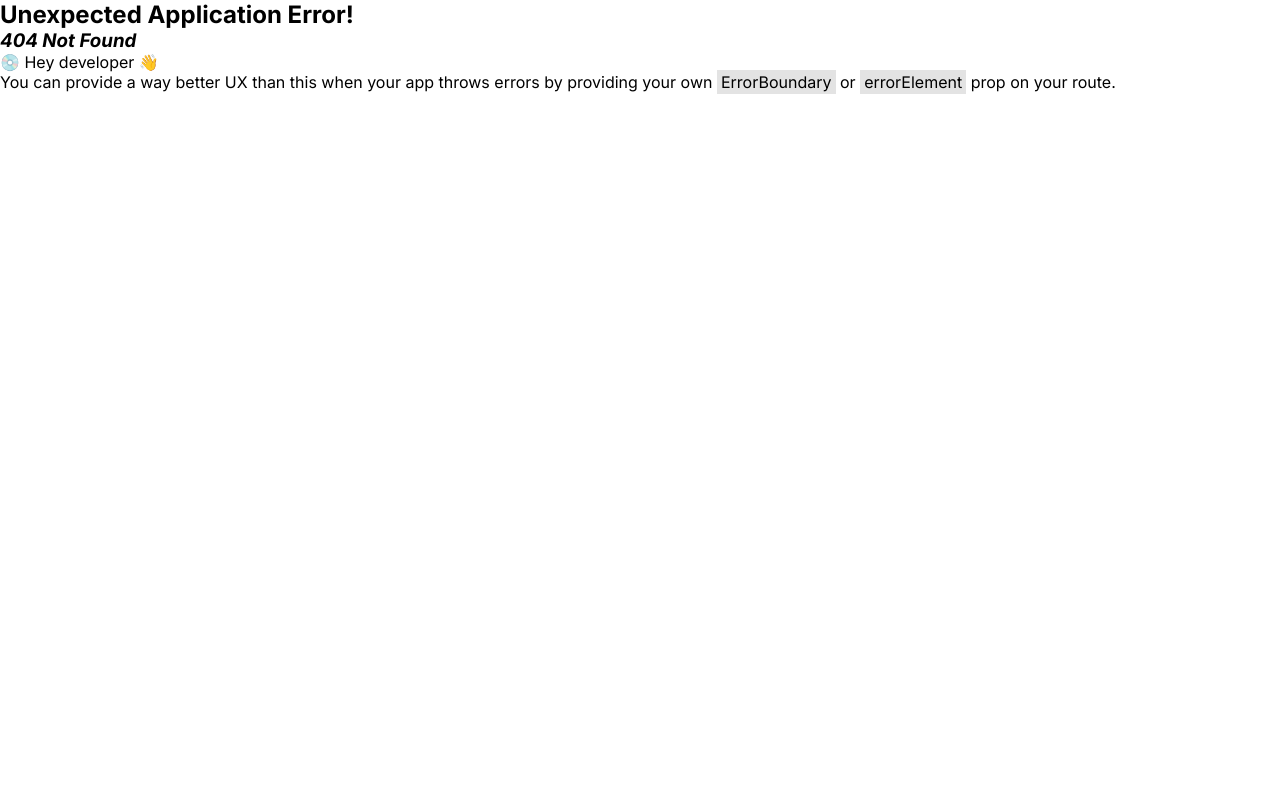
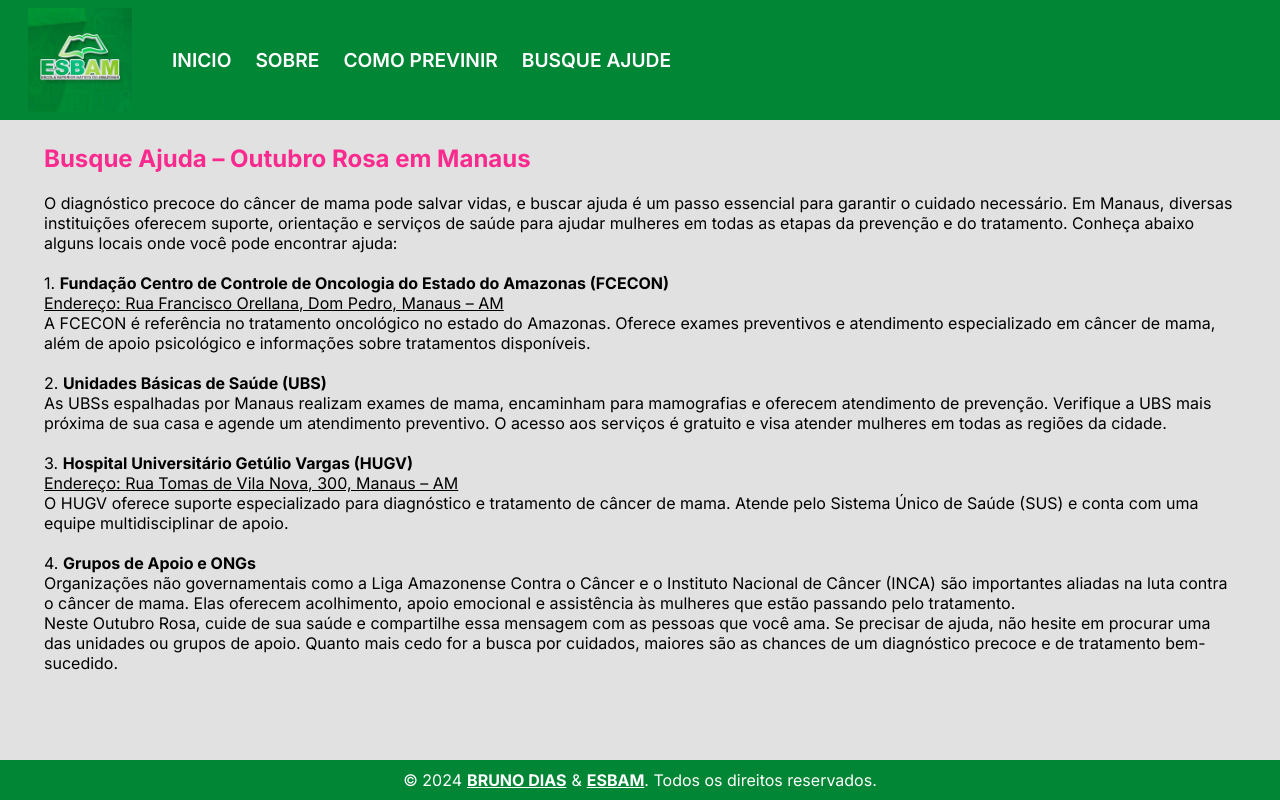
Before and after one commit to brunodias0903/pink-october-esbam, a React (Vite) app: page /find-help in a window 1280 px wide. Before the commit this address had no page. Built offline with nearby package versions, Linux system fonts and the light colour scheme.

Commit message:
feat: find help page

```diff
--- a/src/components/Header/index.tsx
+++ b/src/components/Header/index.tsx
@@ -16,6 +16,31 @@ const Header = () => {
 
   const toggleDropdown = () => {
     setIsDropdownOpen((prev) => !prev);
+  };
+
+  const showMobileHeaderOptions = () => {
+    if (isMobile && isDropdownOpen) {
+      return (
+        <DropdownMenu ref={dropdownRef}>
+          <HeaderLink to="/" color="#000000" fontWeight={"regular"}>
+            Início
+          </HeaderLink>
+          <HeaderLink to="/about" color="#000000" fontWeight={"regular"}>
+            Sobre
+          </HeaderLink>
+          <HeaderLink
+            to="/how-to-prevent"
+            color="#000000"
+            fontWeight={"regular"}
+          >
+            Como previnir
+          </HeaderLink>
+          <HeaderLink to="/find-help" color="#000000" fontWeight={"regular"}>
+            Busque ajuda
+          </HeaderLink>
+        </DropdownMenu>
+      );
+    }
   };
 
   useEffect(() => {
@@ -64,6 +89,7 @@ const Header = () => {
           <HeaderLink to="/">INICIO</HeaderLink>
           <HeaderLink to="/about">SOBRE</HeaderLink>
           <HeaderLink to="/how-to-prevent">COMO PREVINIR</HeaderLink>
+          <HeaderLink to="/find-help">BUSQUE AJUDE</HeaderLink>
         </HeaderNav>
       ) : (
         <div onClick={toggleDropdown}>
@@ -71,23 +97,7 @@ const Header = () => {
         </div>
       )}
 
-      {isMobile && isDropdownOpen && (
-        <DropdownMenu ref={dropdownRef}>
-          <HeaderLink to="/" color="#000000" fontWeight={"regular"}>
-            Início
-          </HeaderLink>
-          <HeaderLink to="/about" color="#000000" fontWeight={"regular"}>
-            Sobre
-          </HeaderLink>
-          <HeaderLink
-            to="/how-to-prevent"
-            color="#000000"
-            fontWeight={"regular"}
-          >
-            Como previnir
-          </HeaderLink>
-        </DropdownMenu>
-      )}
+      {showMobileHeaderOptions()}
     </HeaderContainer>
   );
 };
--- /dev/null
+++ b/src/pages/FindHelp/index.tsx
@@ -0,0 +1,74 @@
+import { FindHelpContainer, FindHelpP, FindHelpTitle } from "./styles";
+
+const FindHelp = () => {
+  return (
+    <FindHelpContainer>
+      <FindHelpTitle>Busque Ajuda – Outubro Rosa em Manaus</FindHelpTitle>
+      <FindHelpP>
+        <br />O diagnóstico precoce do câncer de mama pode salvar vidas, e
+        buscar ajuda é um passo essencial para garantir o cuidado necessário. Em
+        Manaus, diversas instituições oferecem suporte, orientação e serviços de
+        saúde para ajudar mulheres em todas as etapas da prevenção e do
+        tratamento. Conheça abaixo alguns locais onde você pode encontrar ajuda:{" "}
+        <br /> <br />
+        1.{" "}
+        <strong>
+          Fundação Centro de Controle de Oncologia do Estado do Amazonas
+          (FCECON)
+        </strong>{" "}
+        <br />{" "}
+        <a
+          href="https://www.google.com/maps/search/?api=1&query=Rua+Francisco+Orellana,+Dom+Pedro,+Manaus+AM"
+          target="_blank"
+          rel="noopener noreferrer"
+          style={{
+            textDecoration: "underline",
+            color: "inherit",
+            cursor: "pointer",
+          }}
+        >
+          Endereço: Rua Francisco Orellana, Dom Pedro, Manaus – AM
+        </a>{" "}
+        <br /> A FCECON é referência no tratamento oncológico no estado do
+        Amazonas. Oferece exames preventivos e atendimento especializado em
+        câncer de mama, além de apoio psicológico e informações sobre
+        tratamentos disponíveis. <br /> <br /> 2.{" "}
+        <strong>Unidades Básicas de Saúde (UBS)</strong> <br /> As UBSs
+        espalhadas por Manaus realizam exames de mama, encaminham para
+        mamografias e oferecem atendimento de prevenção. Verifique a UBS mais
+        próxima de sua casa e agende um atendimento preventivo. O acesso aos
+        serviços é gratuito e visa atender mulheres em todas as regiões da
+        cidade. <br /> <br /> 3.{" "}
+        <strong>Hospital Universitário Getúlio Vargas (HUGV)</strong> <br />{" "}
+        <a
+          href="https://www.google.com/maps/search/?api=1&query=Rua+Tomas+de+Vila+Nova,+300,+Manaus+AM"
+          target="_blank"
+          rel="noopener noreferrer"
+          style={{
+            textDecoration: "underline",
+            color: "inherit",
+            cursor: "pointer",
+          }}
+        >
+          Endereço: Rua Tomas de Vila Nova, 300, Manaus – AM
+        </a>{" "}
+        <br /> O HUGV oferece suporte especializado para diagnóstico e
+        tratamento de câncer de mama. Atende pelo Sistema Único de Saúde (SUS) e
+        conta com uma equipe multidisciplinar de apoio. <br /> <br />
+        4. <strong>Grupos de Apoio e ONGs</strong> <br />
+        Organizações não governamentais como a Liga Amazonense Contra o Câncer e
+        o Instituto Nacional de Câncer (INCA) são importantes aliadas na luta
+        contra o câncer de mama. Elas oferecem acolhimento, apoio emocional e
+        assistência às mulheres que estão passando pelo tratamento.
+        <br />
+        Neste Outubro Rosa, cuide de sua saúde e compartilhe essa mensagem com
+        as pessoas que você ama. Se precisar de ajuda, não hesite em procurar
+        uma das unidades ou grupos de apoio. Quanto mais cedo for a busca por
+        cuidados, maiores são as chances de um diagnóstico precoce e de
+        tratamento bem-sucedido.
+      </FindHelpP>
+    </FindHelpContainer>
+  );
+};
+
+export default FindHelp;
--- /dev/null
+++ b/src/pages/FindHelp/styles.ts
@@ -0,0 +1,20 @@
+import styled from "styled-components";
+
+export const FindHelpContainer = styled.div`
+  flex: 1;
+
+  display: flex;
+  flex-direction: column;
+
+  padding: 1vh 3.5vh;
+`;
+
+export const FindHelpTitle = styled.h1`
+  font-size: 1.5rem;
+  color: #fa2a8e;
+`;
+
+export const FindHelpP = styled.p`
+  font-size: 1rem;
+  color: #000000;
+`;
--- a/src/routes.tsx
+++ b/src/routes.tsx
@@ -2,6 +2,7 @@
 import { createBrowserRouter } from "react-router-dom";
 import Layout from "./components/Layout";
 import About from "./pages/About";
+import FindHelp from "./pages/FindHelp";
 import Home from "./pages/Home";
 import HowToPrevent from "./pages/HowToPrevent";
 
@@ -22,6 +23,10 @@ const router = createBrowserRouter([
         path: "how-to-prevent",
         element: <HowToPrevent />,
       },
+      {
+        path: "find-help",
+        element: <FindHelp />,
+      },
     ],
   },
 ]);
```
